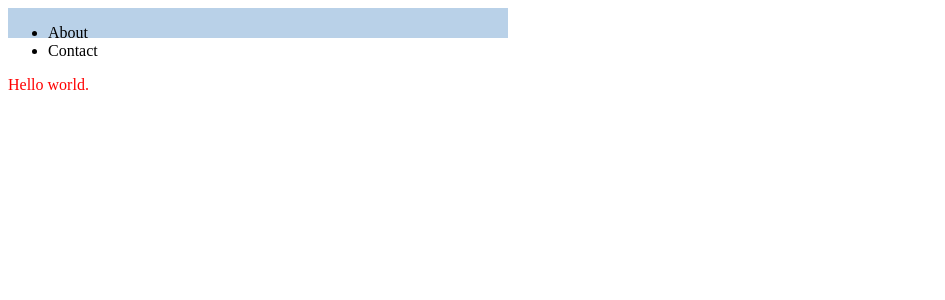
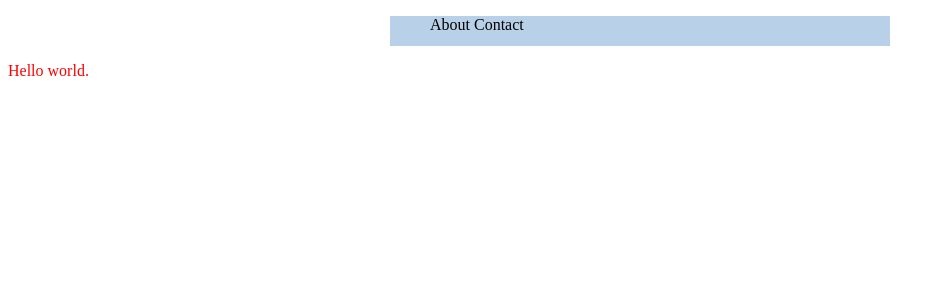
Before and after one commit to DavidBensonAB/chalkspark, a Jekyll site: the page built from index.html, in a window 1280 px wide. Shown: the top 300 px of the page, without its empty margins (0-945 px from the left). Built offline with Jekyll 4.4.1, drawn with Linux system fonts in a browser that asks for light colours.

Commit message:
Update main.css

```diff
--- a/css/main.css
+++ b/css/main.css
@@ -4,10 +4,13 @@ p {
 
 .nav {
   margin: auto;
-  display: inline-block;
   height: 30px;
   width: 500px;
   background-color: #b9d1e8;
+}
+
+#top-menu {
+  display: inline
 }
 
 
```
